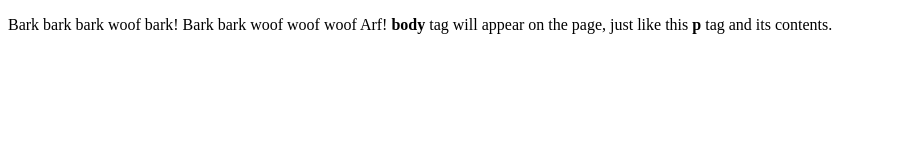
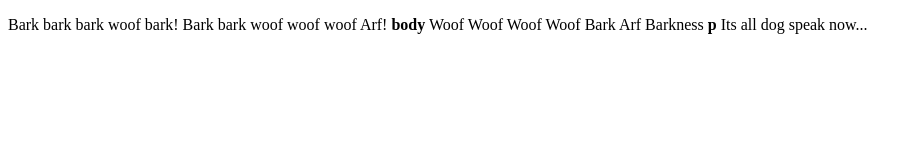
Before and after one commit to Avery-The-Dog/hello-ping, a plain HTML site: page index.html in a window 1280 px wide. Shown: the whole page, without its empty margins (0-910 px from the left). Drawn offline with Linux system fonts and the light colour scheme.

Commit message:
Its all dog speak now

```diff
--- a/index.html
+++ b/index.html
@@ -4,6 +4,6 @@
     <title>Avery's Dog House</title>
   </head>
   <body>
-    <p>Bark bark bark woof bark!  Bark bark woof woof woof Arf! <strong>body</strong> tag will appear on the page, just like this <strong>p</strong> tag and its contents.</p>
+    <p>Bark bark bark woof bark!  Bark bark woof woof woof Arf! <strong>body</strong> Woof Woof Woof Woof Bark Arf Barkness <strong>p</strong> Its all dog speak now...</p>
   </body>
 </html>
```
